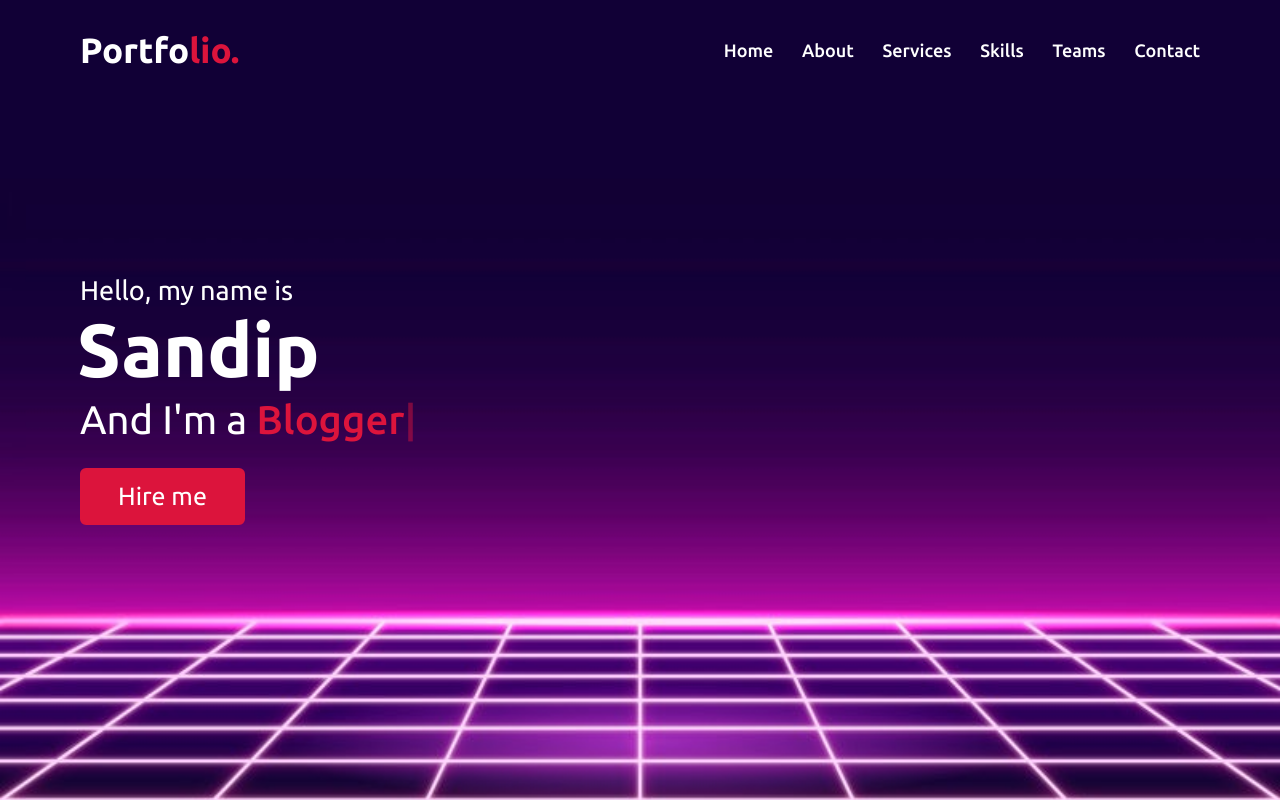
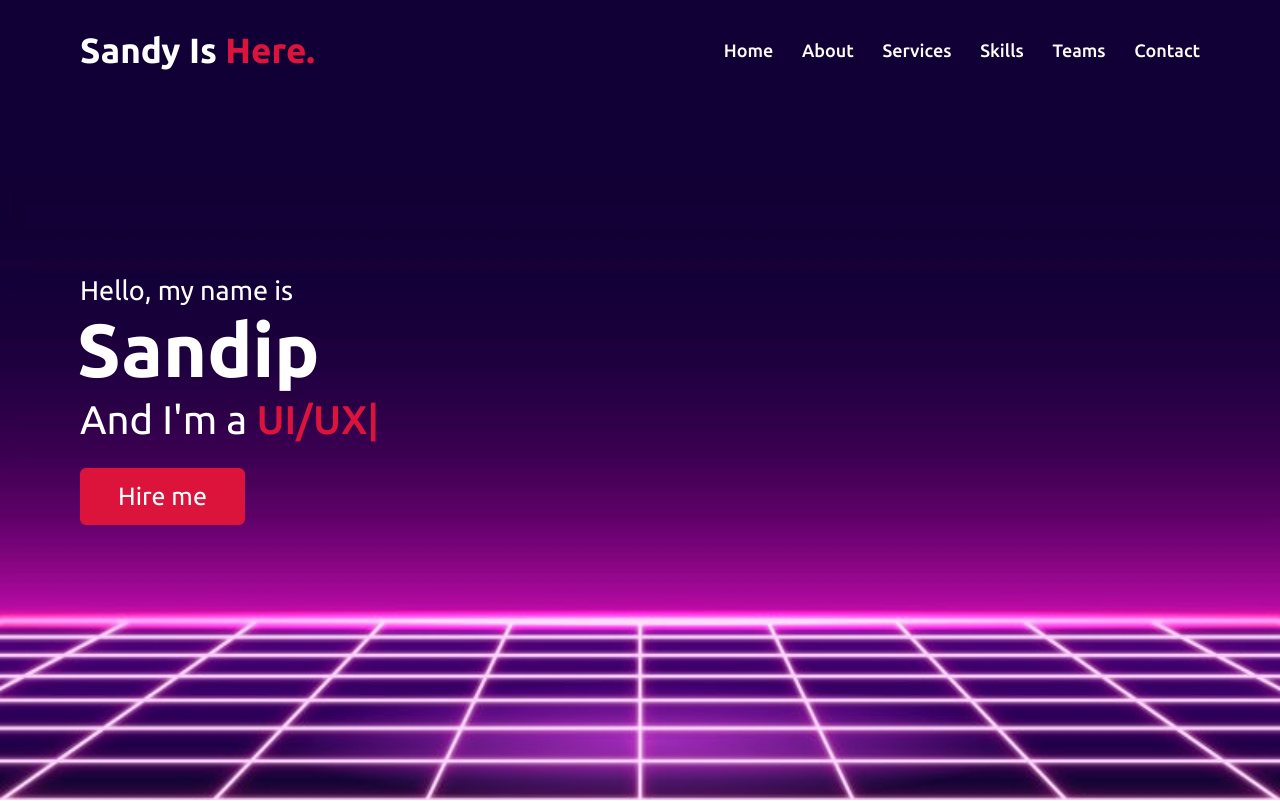
Before and after one commit to Shaikhfaruk/sandeepnagargoje, a plain HTML site: page index.html in a window 1280 px wide. Shown: the top 801 px of the page. Drawn offline with nearby package versions, Linux system fonts and the light colour scheme; files whose address does not match are found by name.

Commit message:
updated logo

```diff
--- a/index.html
+++ b/index.html
@@ -20,7 +20,7 @@
     </div>
     <nav class="navbar">
         <div class="max-width">
-            <div class="logo"><a href="#">Portfo<span>lio.</span></a></div>
+            <div class="logo"><a href="#">Sandy Is <span>Here.</span></a></div>
             <ul class="menu">
                 <li><a href="#home" class="menu-btn">Home</a></li>
                 <li><a href="#about" class="menu-btn">About</a></li>
@@ -264,14 +264,14 @@
 
             // typing text animation script
             var typed = new Typed(".typing", {
-                strings: ["YouTuber", "Developer", "Blogger", "Designer", "Freelancer"],
+                strings: ["YouTuber", "Developer", "UI/UX", "Designer", "Freelancer"],
                 typeSpeed: 100,
                 backSpeed: 60,
                 loop: true
             });
 
             var typed = new Typed(".typing-2", {
-                strings: ["YouTuber", "Developer", "Blogger", "Designer", "Freelancer"],
+                strings: ["YouTuber", "Developer", "UI/UX", "Designer", "Freelancer"],
                 typeSpeed: 100,
                 backSpeed: 60,
                 loop: true
```
